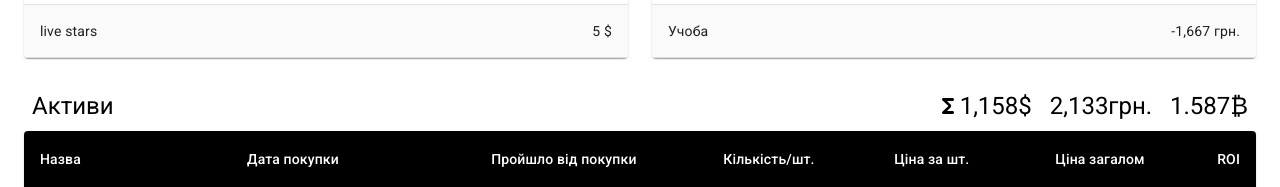
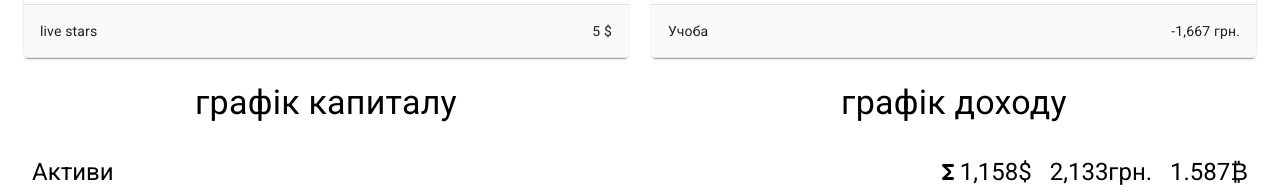
Before and after one commit to vaseklllM/cash_flow, a React (Create React App) app: page / in a window 1280 px wide. Shown: the part 386-573 px from the top of the page. Built offline with nearby package versions, Linux system fonts and the light colour scheme; no server answers.

Commit message:
Update App.js

```diff
--- a/src/components/App.js
+++ b/src/components/App.js
@@ -9,7 +9,7 @@ import {
     ProgressBarCapital,
     IncomeToCosts
 } from "./Containers"
-import { Grid, Container, Box } from "@material-ui/core"
+import { Grid, Container, Box, Typography } from "@material-ui/core"
 import "./App.scss"
 
 const App = () => {
@@ -30,11 +30,47 @@ const App = () => {
                 <div className='separator-horizontal' />
                 <Grid container justify='space-between'>
                     <Grid item container spacing={3}>
-                        <Grid item xs={12} md={6}>
+                        <Grid item xs={12} lg={6} xl={3}>
                             <IncomeTable />
                         </Grid>
-                        <Grid item xs={12} md={6}>
+                        <Grid item xs={12} lg={6} xl={3}>
                             <CostsTable />
+                        </Grid>
+                        <Grid
+                            item
+                            xs={12}
+                            lg={6}
+                            xl={3}
+                            direction='row'
+                            justify='center'
+                            alignItems='center'
+                            container
+                        >
+                            <Typography
+                                variant='h4'
+                                style={{ margin: 0 }}
+                                gutterBottom
+                            >
+                                графік капиталу
+                            </Typography>
+                        </Grid>
+                        <Grid
+                            item
+                            xs={12}
+                            lg={6}
+                            xl={3}
+                            direction='row'
+                            justify='center'
+                            alignItems='center'
+                            container
+                        >
+                            <Typography
+                                variant='h4'
+                                style={{ margin: 0 }}
+                                gutterBottom
+                            >
+                                графік доходу
+                            </Typography>
                         </Grid>
                         <Grid item xs={12} lg={12} xl={6}>
                             <ActiveTable />
```
